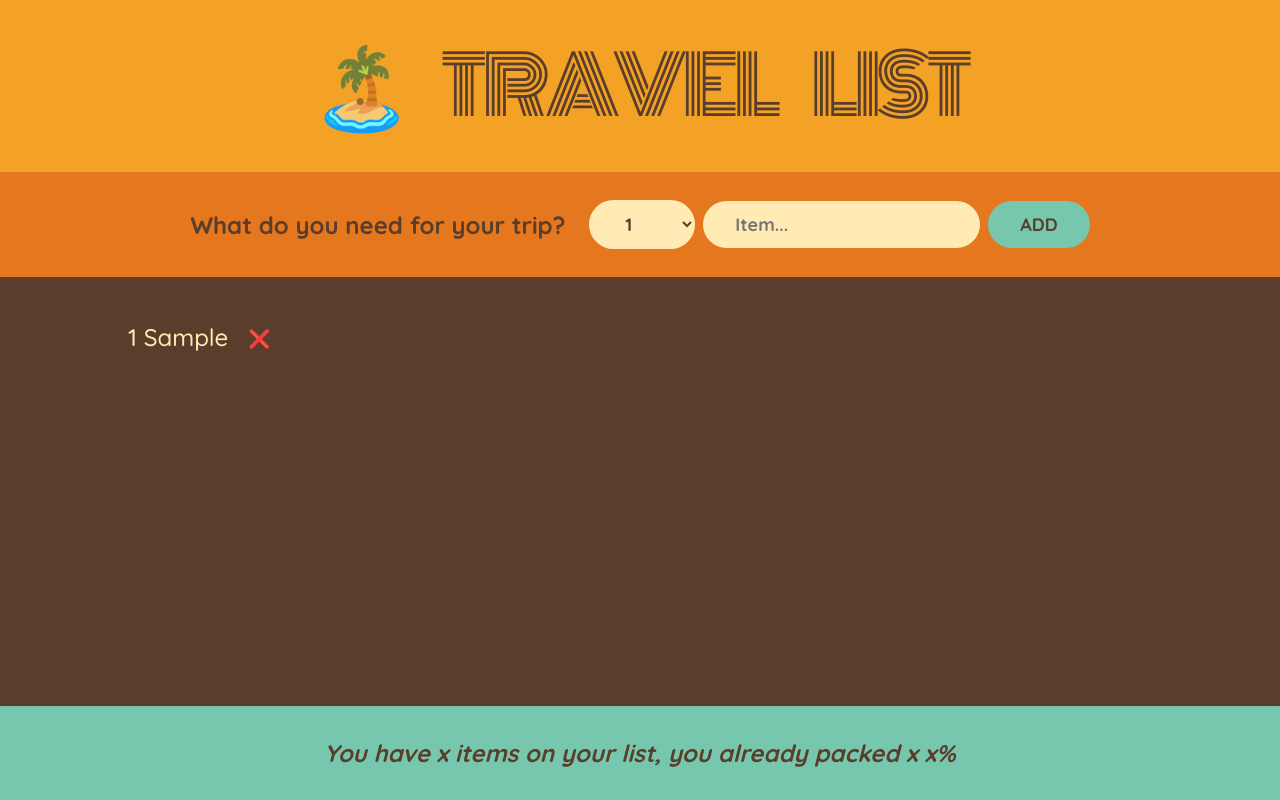
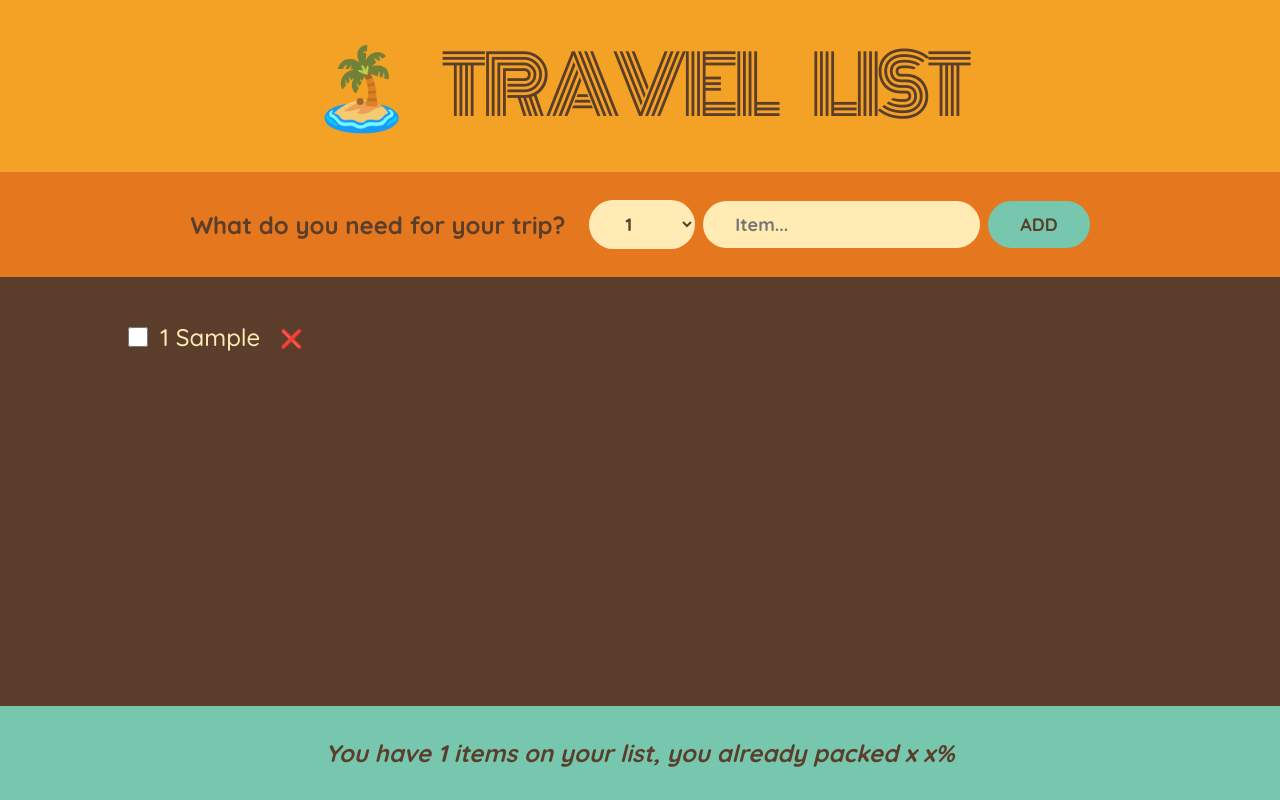
Before and after one commit to SunpreetSandhu/travel-list-app, a React (Create React App) app: page / in a window 1280 px wide. Both pictures are taken after typing "Sample" into the empty fields and a click on the button "ADD". Built offline with nearby package versions, Linux system fonts and the light colour scheme.

Commit message:
Passed items as prop to stats component and derrived numitems

```diff
--- a/src/App.js
+++ b/src/App.js
@@ -1,9 +1,4 @@
 import { useState } from "react";
-const initialItems = [
-  { id: 1, description: "Passports", quantity: 2, packed: false },
-  { id: 2, description: "Socks", quantity: 12, packed: true },
-  { id: 3, description: "Charger", quantity: 12, packed: false },
-];
 
 //temp
 
@@ -15,12 +10,23 @@ function App() {
   function handleDelete(id) {
     setItems((items) => items.filter((item) => item.id !== id));
   }
+  function handleToggleItem(id) {
+    setItems((items) =>
+      items.map((item) =>
+        item.id === id ? { ...item, packed: !item.packed } : item
+      )
+    );
+  }
   return (
     <div className="app">
       <Logo></Logo>
       <Form onAddItems={handleAddItem} />
-      <PackingList items={items} onDeleteItem={handleDelete} />
-      <Stats />
+      <PackingList
+        items={items}
+        onDeleteItem={handleDelete}
+        onToggleItems={handleToggleItem}
+      />
+      <Stats items={items} />
     </div>
   );
 }
@@ -36,7 +42,6 @@ function Form({ onAddItems }) {
     e.preventDefault();
     if (!desc) return;
     const newItem = { desc, quantity, packed: false, id: Date.now() };
-    console.log(newItem);
     onAddItems(newItem);
 
     setDesc("");
@@ -63,21 +68,33 @@ function Form({ onAddItems }) {
   );
 }
 
-function PackingList({ items, onDeleteItem }) {
+function PackingList({ items, onDeleteItem, onToggleItems }) {
   return (
     <div className="list">
       <ul>
         {items.map((item) => (
-          <Item item={item} onDeleteItem={onDeleteItem} key={item.id} />
+          <Item
+            item={item}
+            onDeleteItem={onDeleteItem}
+            onToggleItems={onToggleItems}
+            key={item.id}
+          />
         ))}
       </ul>
     </div>
   );
 }
 
-function Item({ item, onDeleteItem }) {
+function Item({ item, onDeleteItem, onToggleItems }) {
   return (
     <li>
+      <input
+        type="checkbox"
+        value={item.packed}
+        onChange={() => {
+          onToggleItems(item.id);
+        }}
+      />
       <span style={item.packed ? { textDecoration: "line-through" } : {}}>
         {item.quantity} {item.desc}
       </span>
@@ -87,10 +104,12 @@ function Item({ item, onDeleteItem }) {
   );
 }
 
-function Stats() {
+function Stats({ items }) {
+  const numItems = items.length;
+
   return (
     <footer className="stats">
-      <em> You have x items on your list, you already packed x x%</em>
+      <em> You have {numItems} items on your list, you already packed x x%</em>
     </footer>
   );
 }
```
